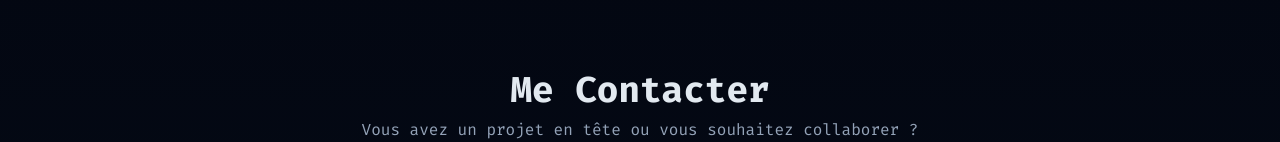
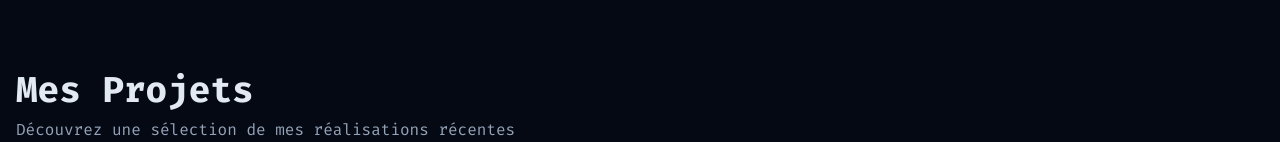
Before and after one commit to Ronan-Vallee/portfolio, a Next.js app: page / in a window 1280 px wide. Shown: the part 810-952 px from the top of the page. Built offline with nearby package versions, Linux system fonts and the light colour scheme; no server answers.

Commit message:
feat(home): Add projects section to the home page

```diff
--- a/src/app/page.tsx
+++ b/src/app/page.tsx
@@ -1,10 +1,12 @@
 import ContactSection from "@/components/sections/contact-section";
 import HeroSection from "@/components/sections/hero-section";
+import ProjectsSection from "@/components/sections/projects-section";
 
 export default function Home() {
 	return (
 		<>
 			<HeroSection />
+			<ProjectsSection />
 			<ContactSection />
 		</>
 	);
```
